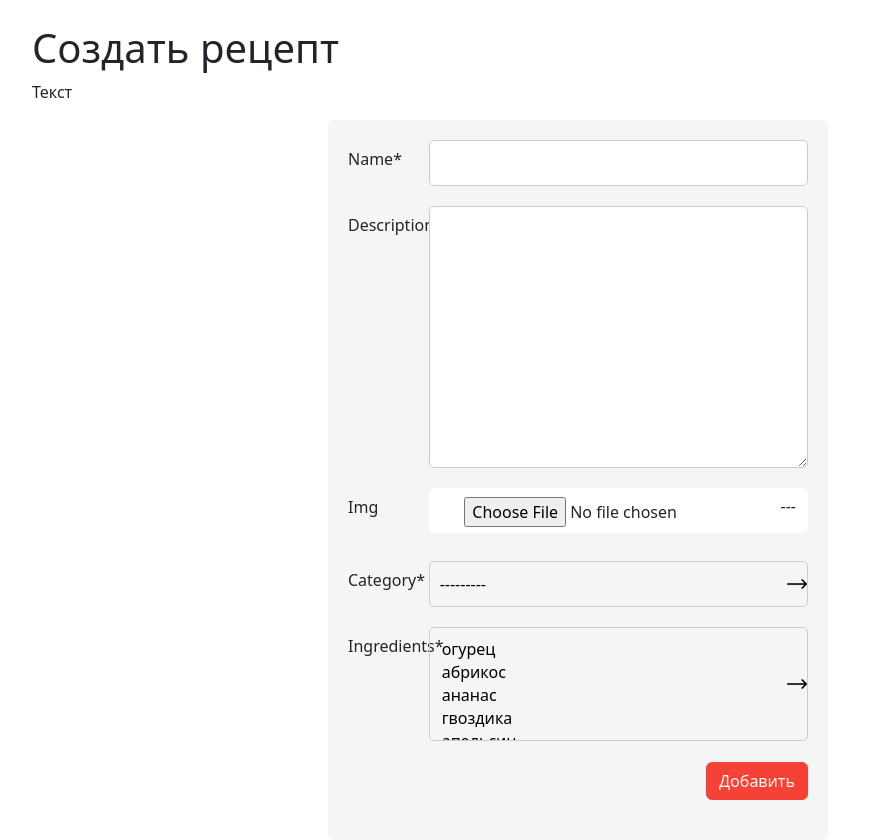
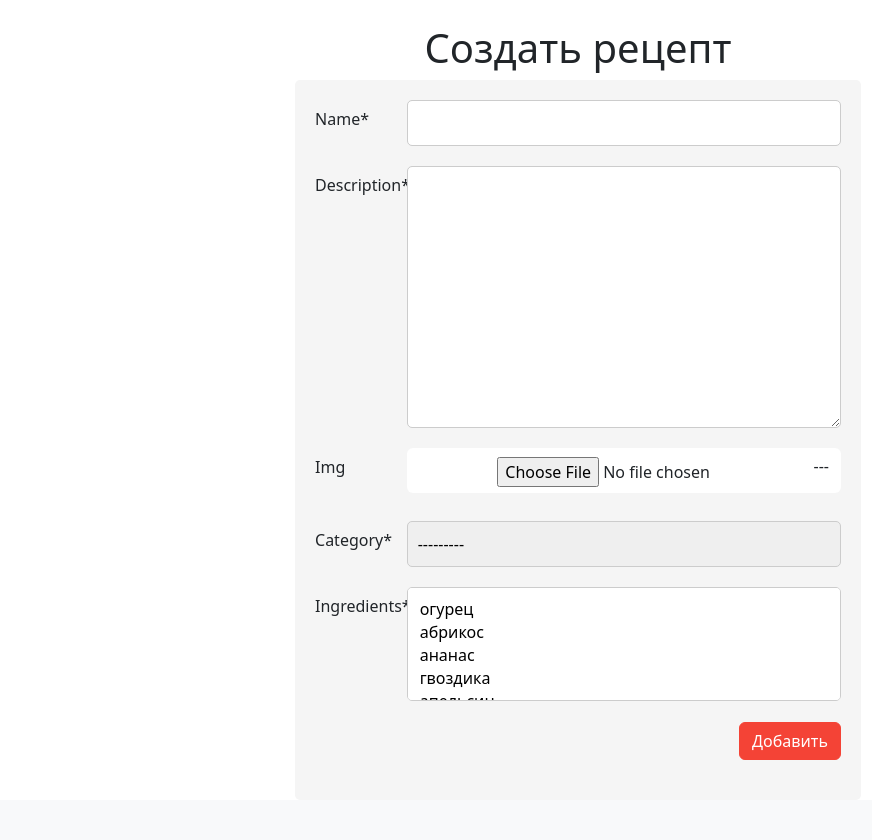
Before and after one commit to fluke8/summer-practice-django-bootstrap, a Django app: page /create in a window 1280 px wide. Shown: the part 56-896 px from the top of the page, without its empty margins (62-934 px from the left). After the commit the page ends 816 px from the top, so only its background shows below. Run offline with Django 3.2, Linux system fonts and the light colour scheme; a user stored in the database is signed in; data comes from the database, SQL or seed files in the repository; some libraries are stand-ins or nearby versions.

Commit message:
поменял кнопку выпада ингредиентов

```diff
--- a/mysite/main/templates/main/create.html
+++ b/mysite/main/templates/main/create.html
@@ -5,10 +5,8 @@
 {% endblock %}
 
 {% block content %}
-    <div class="container">
+    <div class="container d-flex flex-column align-items-center justify-content-center">
         <h1>Создать рецепт</h1>
-        <p>Текст</p>
-
         <form method="post" enctype="multipart/form-data" class="recipe-form">
             {% csrf_token %}
             {% crispy form %}
--- a/mysite/static/styles/style.css
+++ b/mysite/static/styles/style.css
@@ -86,7 +86,8 @@ a {
 }
 
 .recipe-form {
-    max-width: 500px;
+    max-width: 60rem;
+
     margin: 0 auto;
     padding: 20px;
     background-color: #f5f5f5;
@@ -126,7 +127,6 @@ a {
     appearance: none;
     -webkit-appearance: none;
     -moz-appearance: none;
-    background: url("../icons/right-arrow.png") no-repeat right center / 20px;
 }
 
 .recipe-form button[type="submit"] {
@@ -173,3 +173,7 @@ a {
 .settings-img-button {
     width: 150%;
 }
+
+.dropdown ul{
+    z-index: 9999999999;
+}
```
Also changed, not shown: mysite/main/templates/main/index.html (+10 -2 lines).
